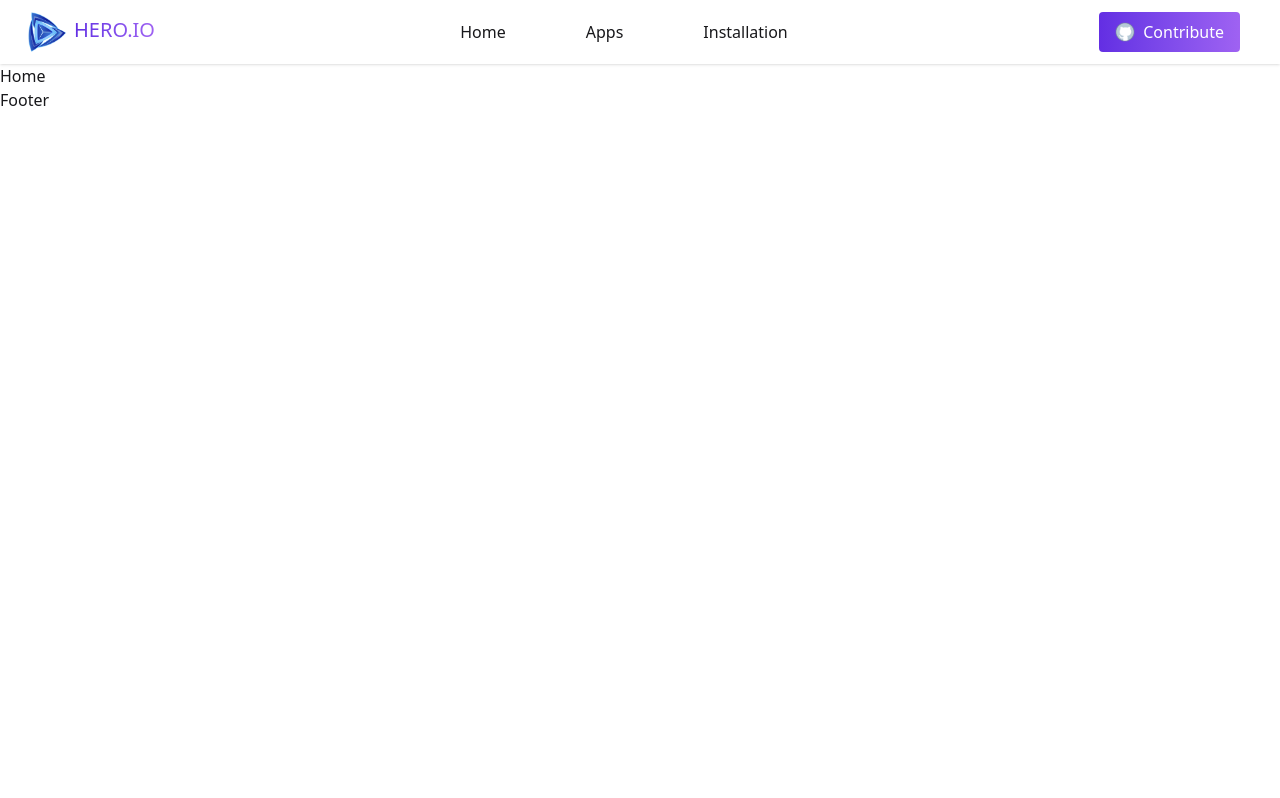
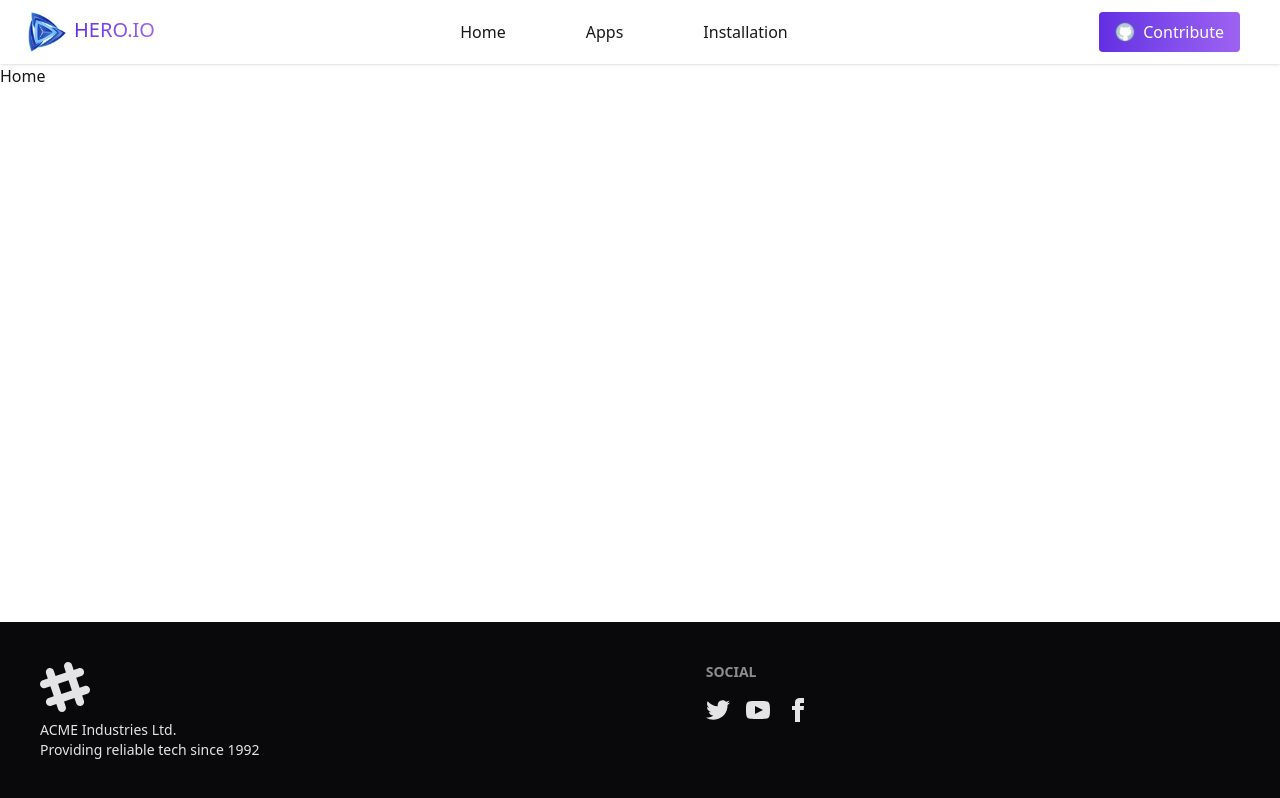
Before and after one commit to tamjid97/assignment-8, a React app: page / in a window 1280 px wide. Built offline with nearby package versions, Linux system fonts and the light colour scheme; the HTML template or start-up script is replaced by a standard one.

Commit message:
added my error page part

```diff
--- a/src/Components/Footer.jsx
+++ b/src/Components/Footer.jsx
@@ -2,9 +2,64 @@
 
 const Footer = () => {
   return (
-    <div>
-      <h1>Footer</h1>
+   <footer className="footer sm:footer-horizontal bg-neutral text-neutral-content p-10">
+  <aside>
+    <svg
+      width="50"
+      height="50"
+      viewBox="0 0 24 24"
+      xmlns="http://www.w3.org/2000/svg"
+      fillRule="evenodd"
+      clipRule="evenodd"
+      className="fill-current">
+      <path
+        d="M22.672 15.226l-2.432.811.841 2.515c.33 1.019-.209 2.127-1.23 2.456-1.15.325-2.148-.321-2.463-1.226l-.84-2.518-5.013 1.677.84 2.517c.391 1.203-.434 2.542-1.831 2.542-.88 0-1.601-.564-1.86-1.314l-.842-2.516-2.431.809c-1.135.328-2.145-.317-2.463-1.229-.329-1.018.211-2.127 1.231-2.456l2.432-.809-1.621-4.823-2.432.808c-1.355.384-2.558-.59-2.558-1.839 0-.817.509-1.582 1.327-1.846l2.433-.809-.842-2.515c-.33-1.02.211-2.129 1.232-2.458 1.02-.329 2.13.209 2.461 1.229l.842 2.515 5.011-1.677-.839-2.517c-.403-1.238.484-2.553 1.843-2.553.819 0 1.585.509 1.85 1.326l.841 2.517 2.431-.81c1.02-.33 2.131.211 2.461 1.229.332 1.018-.21 2.126-1.23 2.456l-2.433.809 1.622 4.823 2.433-.809c1.242-.401 2.557.484 2.557 1.838 0 .819-.51 1.583-1.328 1.847m-8.992-6.428l-5.01 1.675 1.619 4.828 5.011-1.674-1.62-4.829z"></path>
+    </svg>
+    <p>
+      ACME Industries Ltd.
+      <br />
+      Providing reliable tech since 1992
+    </p>
+  </aside>
+  <nav>
+    <h6 className="footer-title">Social</h6>
+    <div className="grid grid-flow-col gap-4">
+      <a>
+        <svg
+          xmlns="http://www.w3.org/2000/svg"
+          width="24"
+          height="24"
+          viewBox="0 0 24 24"
+          className="fill-current">
+          <path
+            d="M24 4.557c-.883.392-1.832.656-2.828.775 1.017-.609 1.798-1.574 2.165-2.724-.951.564-2.005.974-3.127 1.195-.897-.957-2.178-1.555-3.594-1.555-3.179 0-5.515 2.966-4.797 6.045-4.091-.205-7.719-2.165-10.148-5.144-1.29 2.213-.669 5.108 1.523 6.574-.806-.026-1.566-.247-2.229-.616-.054 2.281 1.581 4.415 3.949 4.89-.693.188-1.452.232-2.224.084.626 1.956 2.444 3.379 4.6 3.419-2.07 1.623-4.678 2.348-7.29 2.04 2.179 1.397 4.768 2.212 7.548 2.212 9.142 0 14.307-7.721 13.995-14.646.962-.695 1.797-1.562 2.457-2.549z"></path>
+        </svg>
+      </a>
+      <a>
+        <svg
+          xmlns="http://www.w3.org/2000/svg"
+          width="24"
+          height="24"
+          viewBox="0 0 24 24"
+          className="fill-current">
+          <path
+            d="M19.615 3.184c-3.604-.246-11.631-.245-15.23 0-3.897.266-4.356 2.62-4.385 8.816.029 6.185.484 8.549 4.385 8.816 3.6.245 11.626.246 15.23 0 3.897-.266 4.356-2.62 4.385-8.816-.029-6.185-.484-8.549-4.385-8.816zm-10.615 12.816v-8l8 3.993-8 4.007z"></path>
+        </svg>
+      </a>
+      <a>
+        <svg
+          xmlns="http://www.w3.org/2000/svg"
+          width="24"
+          height="24"
+          viewBox="0 0 24 24"
+          className="fill-current">
+          <path
+            d="M9 8h-3v4h3v12h5v-12h3.642l.358-4h-4v-1.667c0-.955.192-1.333 1.115-1.333h2.885v-5h-3.808c-3.596 0-5.192 1.583-5.192 4.615v3.385z"></path>
+        </svg>
+      </a>
     </div>
+  </nav>
+</footer>
   );
 };
 
--- a/src/Components/Navbar.jsx
+++ b/src/Components/Navbar.jsx
@@ -24,10 +24,13 @@
 
       </ul>
     </div>
-    <div className='flex justify-center gap-1.5 cursor-pointer ml-5'>
+    <NavLink>
+      <div className='flex justify-center gap-1.5 cursor-pointer ml-5'>
     <img className='w-10 h-10' src={logoImg} alt="" />
     <a className="text-xl bg-gradient-to-r from-[#632EE3] to-[#9F62F2] bg-clip-text text-transparent mt-1">HERO.IO</a>
     </div>
+    </NavLink>
+
   </div>
   <div className="navbar-center hidden lg:flex">
     <div className=''>
--- a/src/Layouts/MainLayout.jsx
+++ b/src/Layouts/MainLayout.jsx
@@ -5,9 +5,11 @@
 
 const MainLayout = () => {
   return (
-    <div>
+    <div className='flex flex-col min-h-screen'>
       <Navbar/>
-      <Outlet/>
+      <div className='flex-1'>
+        <Outlet/>
+      </div>
       <Footer/>
     </div>
   );
--- a/src/Pages/ErrorPage.jsx
+++ b/src/Pages/ErrorPage.jsx
@@ -1,10 +1,28 @@
 import React from 'react';
+import errorImg from '../assets/assets/error-404.png'
+import { Link, NavLink } from 'react-router';
 
 const ErrorPage = () => {
+
+
+
+
   return (
-    <div>
-      <h1>Error Pages</h1>
-    </div>
+<div className="flex flex-col items-center justify-center min-h-screen p-5 text-center">
+  <img className="w-72 h-72 mb-8" src={errorImg} alt="Error Image" />
+  <h1 className="text-6xl font-bold mb-4 text-gray-800">
+    Oops, page not found!
+  </h1>
+  <p className="text-2xl text-gray-600 mb-8">
+    The page you are looking for is not available.
+  </p>
+  <div>
+  <Link to="/"  className="flex items-center gap-2 rounded-full bg-gradient-to-r from-[#632EE3] to-[#9F62F2] px-6 py-3 text-white font-semibold text-lg transition-all duration-300 hover:scale-105 hover:shadow-xl hover:opacity-90 cursor-pointer">
+  Go Back!
+  </Link>
+  </div>
+</div>
+
   );
 };
 
```
